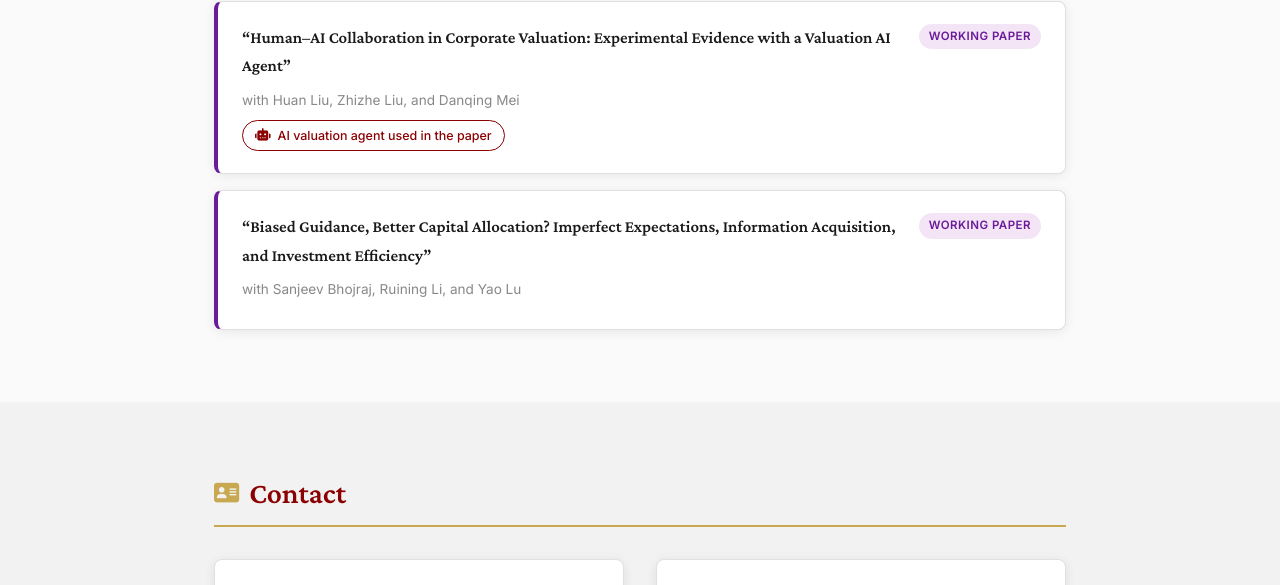
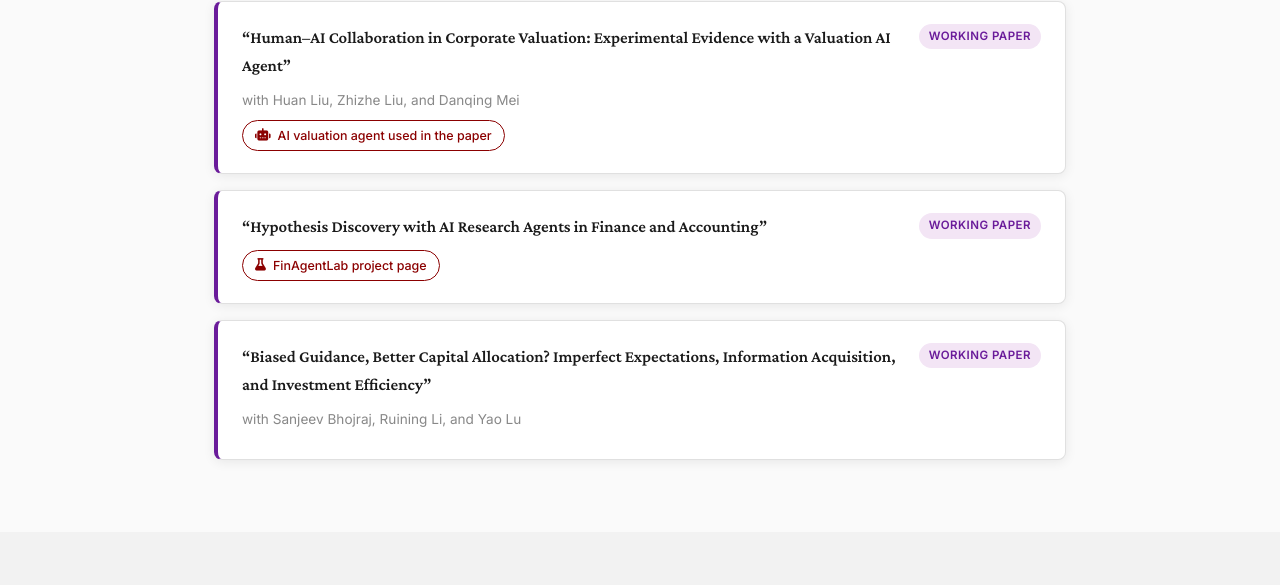
Before and after one commit to MiaoLiuBoston/MiaoLiuBoston.github.io, a website: page index.html in a window 1280 px wide. Shown: the part 4365-4950 px from the top of the page. Drawn offline with nearby package versions, Linux system fonts and the light colour scheme.

Commit message:
Add Hypothesis Discovery paper to working papers list
Co-Authored-By: Claude Sonnet 4.6 <noreply@anthropic.com>

```diff
--- a/index.html
+++ b/index.html
@@ -331,6 +331,19 @@
             </div>
           </div>
 
+          <!-- Working: Hypothesis Discovery -->
+          <div class="paper-card working" data-category="working">
+            <div class="paper-header">
+              <div class="paper-title">&ldquo;Hypothesis Discovery with AI Research Agents in Finance and Accounting&rdquo;</div>
+              <span class="badge badge-working">Working Paper</span>
+            </div>
+            <div style="margin-top:8px;">
+              <a href="finagentlab.html" target="_blank" rel="noopener" class="btn btn-outline" style="font-size:0.78rem;padding:4px 12px;">
+                <i class="fa-solid fa-flask"></i> FinAgentLab project page
+              </a>
+            </div>
+          </div>
+
           <!-- Working: Imperfect Expectations -->
           <div class="paper-card working" data-category="working">
             <div class="paper-header">
```
